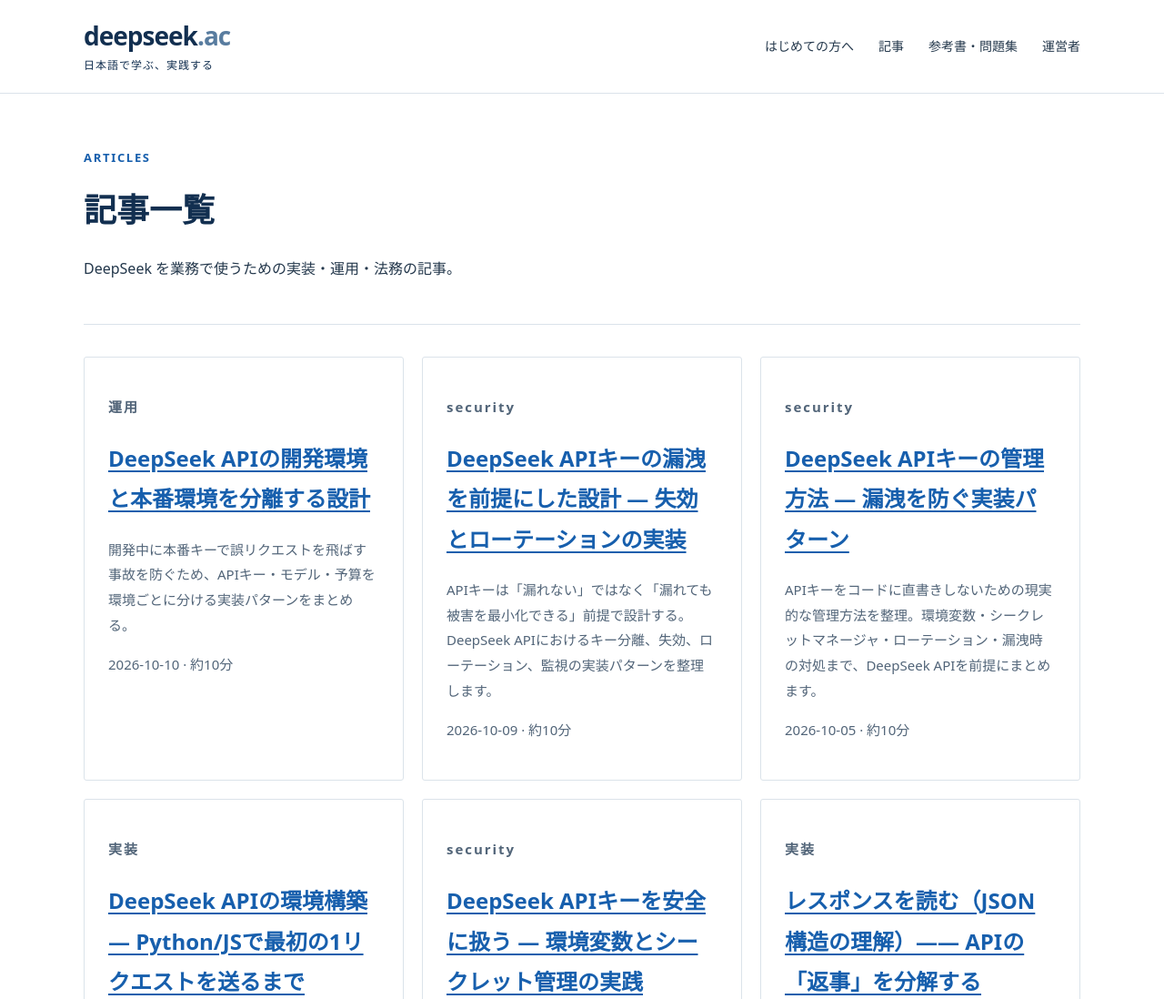
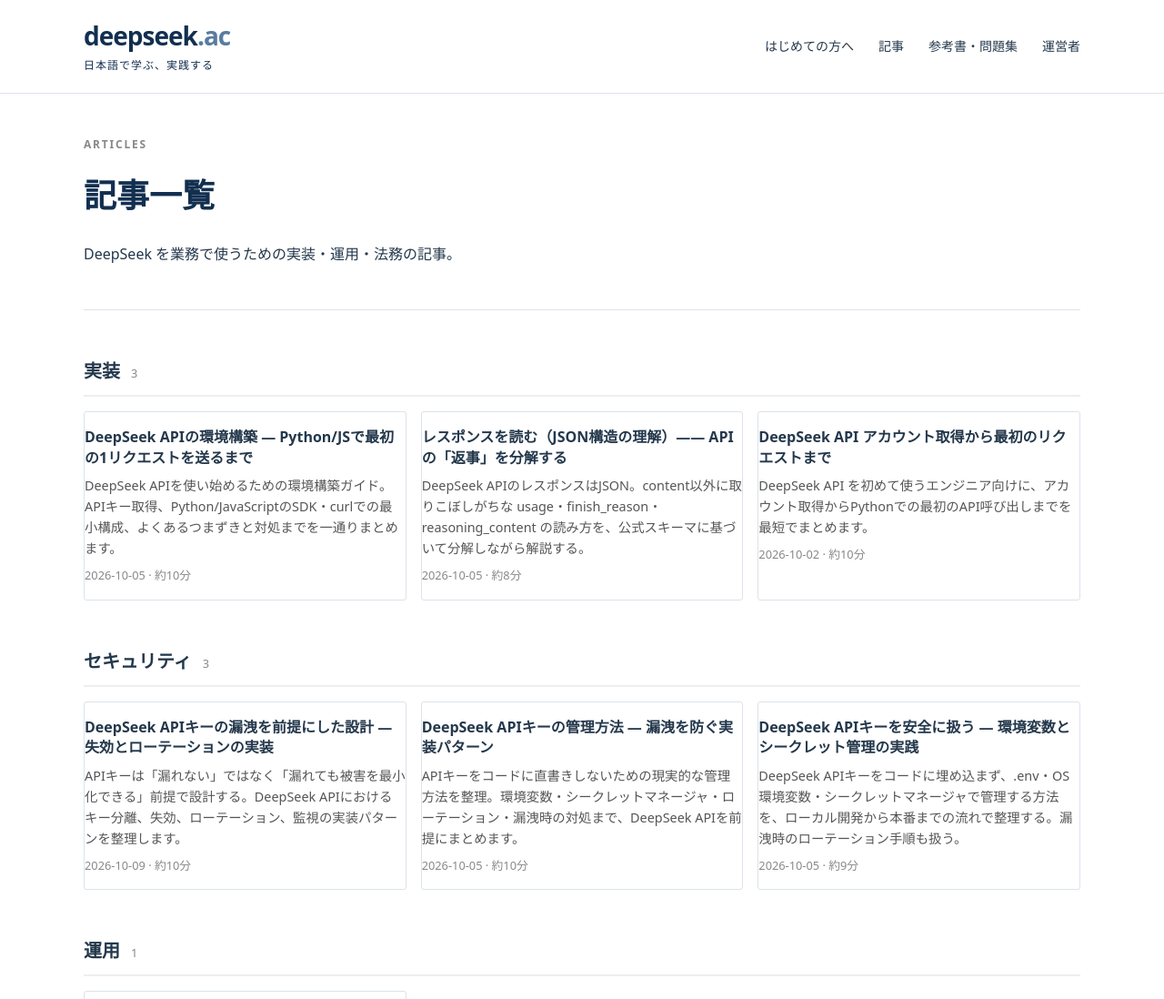
Before and after one commit to Masaaki-jp/deepseek-ac, an Astro site: page /ja/articles in a window 1280 px wide. Shown: the top 1098 px of the page at 91% size. Built offline with nearby package versions, Linux system fonts and the light colour scheme; Astro itself is replaced by a stand-in of ours.

Commit message:
コミットメッセージ

```diff
--- a/src/pages/ja/articles/index.astro
+++ b/src/pages/ja/articles/index.astro
@@ -2,17 +2,43 @@
 import { getCollection } from 'astro:content';
 import Base from '../../../layouts/Base.astro';
 
-const articles = (await getCollection('articles', ({ data }) => !data.draft))
-  .sort((a, b) => b.data.publishedAt.getTime() - a.data.publishedAt.getTime());
+// カテゴリの表示順
+const categoryOrder = [
+  'implementation',
+  'security',
+  'operations',
+  'model',
+  'pattern',
+  'legal',
+  'troubleshooting',
+] as const;
 
+// カテゴリの日本語ラベル
 const categoryLabels: Record<string, string> = {
   implementation: '実装',
+  security: 'セキュリティ',
+  operations: '運用',
   model: 'モデル',
   pattern: 'パターン',
-  operations: '運用',
   legal: '法務',
+  troubleshooting: 'トラブルシューティング',
 };
+
+// 記事を取得
+const allArticles = await getCollection('articles', ({ data }) => !data.draft);
+
+// カテゴリごとにグループ化（空カテゴリは除外）
+const grouped = categoryOrder
+  .map(category => ({
+    category,
+    label: categoryLabels[category] ?? category,
+    articles: allArticles
+      .filter(a => a.data.category === category)
+      .sort((a, b) => b.data.publishedAt.getTime() - a.data.publishedAt.getTime()),
+  }))
+  .filter(group => group.articles.length > 0);
 ---
+
 <Base
   title="記事一覧"
   description="DeepSeek API の実装、モデル解説、実装パターン、運用、法務に関する記事一覧。"
@@ -23,12 +49,18 @@
     <p>DeepSeek を業務で使うための実装・運用・法務の記事。</p>
   </div>
 
-  {articles.length ? (
+  {grouped.length ? (
+    <div class="category-groups">
+      {grouped.map((group) => (
+        <section class="category-group">
+          <h2 class="category-title">
+            <span class="category-label">{group.label}</span>
+            <span class="category-count">{group.articles.length}</span>
+          </h2>
           <div class="cards">
-      {articles.map((a) => (
+            {group.articles.map((a) => (
               <article class="card">
-          <p class="eyebrow">{categoryLabels[a.data.category] ?? a.data.category}</p>
-          <h2><a href={`/ja/articles/${a.id}/`}>{a.data.title}</a></h2>
+                <h3><a href={`/ja/articles/${a.id}/`}>{a.data.title}</a></h3>
                 <p>{a.data.description}</p>
                 <p class="meta">
                   <time datetime={a.data.publishedAt.toISOString().slice(0, 10)}>
@@ -39,7 +71,94 @@
               </article>
             ))}
           </div>
+        </section>
+      ))}
+    </div>
   ) : (
     <p>公開中の記事はまだありません。</p>
   )}
 </Base>
+
+<style>
+  .page-heading {
+    margin-bottom: 3rem;
+  }
+
+  .eyebrow {
+    font-size: 0.75rem;
+    letter-spacing: 0.15em;
+    color: #888;
+    text-transform: uppercase;
+    margin: 0 0 0.5rem;
+  }
+
+  .category-groups {
+    display: flex;
+    flex-direction: column;
+    gap: 3rem;
+  }
+
+  .category-group {
+    display: flex;
+    flex-direction: column;
+    gap: 1rem;
+  }
+
+  .category-title {
+    display: flex;
+    align-items: baseline;
+    gap: 0.75rem;
+    font-size: 1.25rem;
+    margin: 0;
+    padding-bottom: 0.5rem;
+    border-bottom: 2px solid #eee;
+  }
+
+  .category-label {
+    font-weight: 600;
+  }
+
+  .category-count {
+    font-size: 0.8rem;
+    color: #888;
+    font-weight: normal;
+  }
+
+  .cards {
+    display: grid;
+    gap: 1rem;
+  }
+
+  .card {
+    padding: 1rem 0;
+  }
+
+  .card h3 {
+    font-size: 1rem;
+    font-weight: 600;
+    margin: 0 0 0.5rem;
+    line-height: 1.4;
+  }
+
+  .card h3 a {
+    text-decoration: none;
+    color: inherit;
+  }
+
+  .card h3 a:hover {
+    opacity: 0.7;
+  }
+
+  .card p {
+    font-size: 0.9rem;
+    color: #555;
+    margin: 0 0 0.5rem;
+    line-height: 1.6;
+  }
+
+  .card .meta {
+    font-size: 0.8rem;
+    color: #888;
+    margin: 0;
+  }
+</style>
```
Lines whose indentation alone changed are shown as unchanged.
